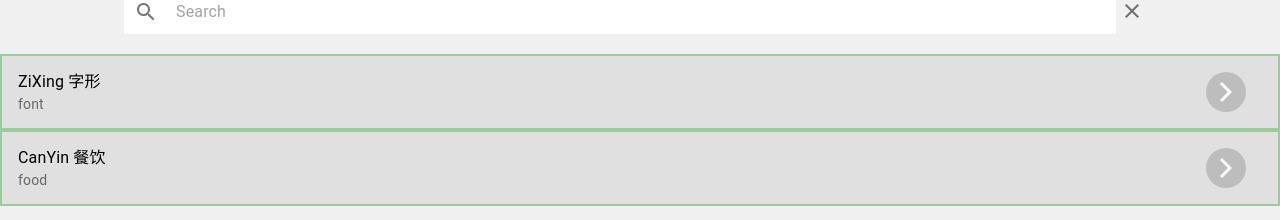
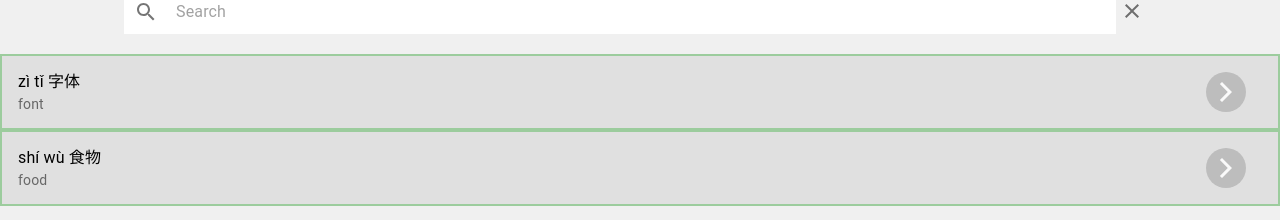
Before and after one commit to picowithleo/amigos-mema, a React (Create React App) app: page /learning in a window 1280 px wide. Shown: the part 198-418 px from the top of the page. Built offline with nearby package versions, Linux system fonts and the light colour scheme.

Commit message:
update word

```diff
--- a/src/page/Learning.js
+++ b/src/page/Learning.js
@@ -50,7 +50,6 @@ const useStyles = makeStyles((theme) => ({
     width: '40px',
     height: '70px',
   },
-
   input: {
     marginLeft: theme.spacing(1),
     flex: 1,
@@ -73,8 +72,8 @@ const useStyles = makeStyles((theme) => ({
     border: "2px solid #9CCC9D",
     backgroundColor: '#e0e0e0',
   },
+
 }));
-
 
 export default function Learning() {
   const classes = useStyles();
@@ -112,7 +111,7 @@ export default function Learning() {
       </Box>
       <List className={classes.index}>
         <ListItem className={classes.indexbar}>
-          <ListItemText primary="ZiXing 字形" secondary="font" />
+          <ListItemText primary="zì tǐ 字体" secondary="font" />
           <ListItemAvatar>
             <Avatar>
               <ArrowForwardIosIcon />
@@ -120,7 +119,7 @@ export default function Learning() {
           </ListItemAvatar>
         </ListItem>
         <ListItem className={classes.indexbar}>
-          <ListItemText primary="CanYin 餐饮" secondary="food" />
+          <ListItemText primary="shí wù 食物" secondary="food" />
           <ListItemAvatar>
             <Avatar>
               <ArrowForwardIosIcon />
```
